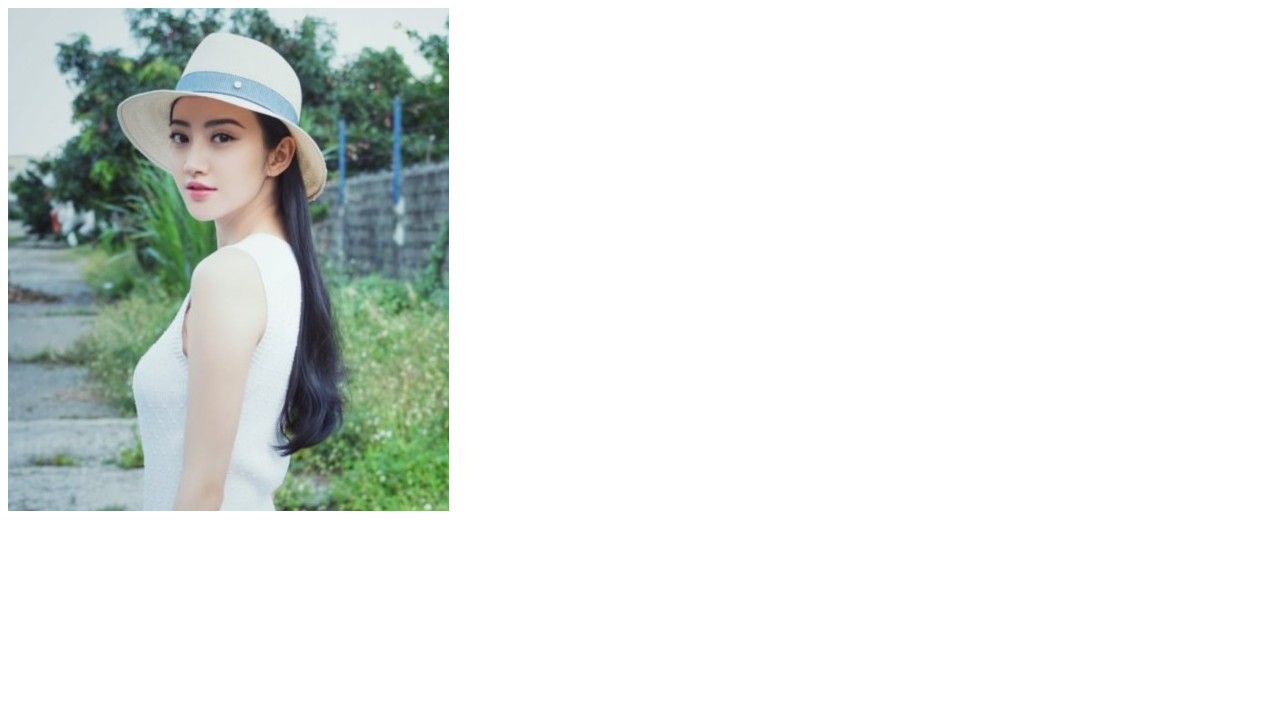
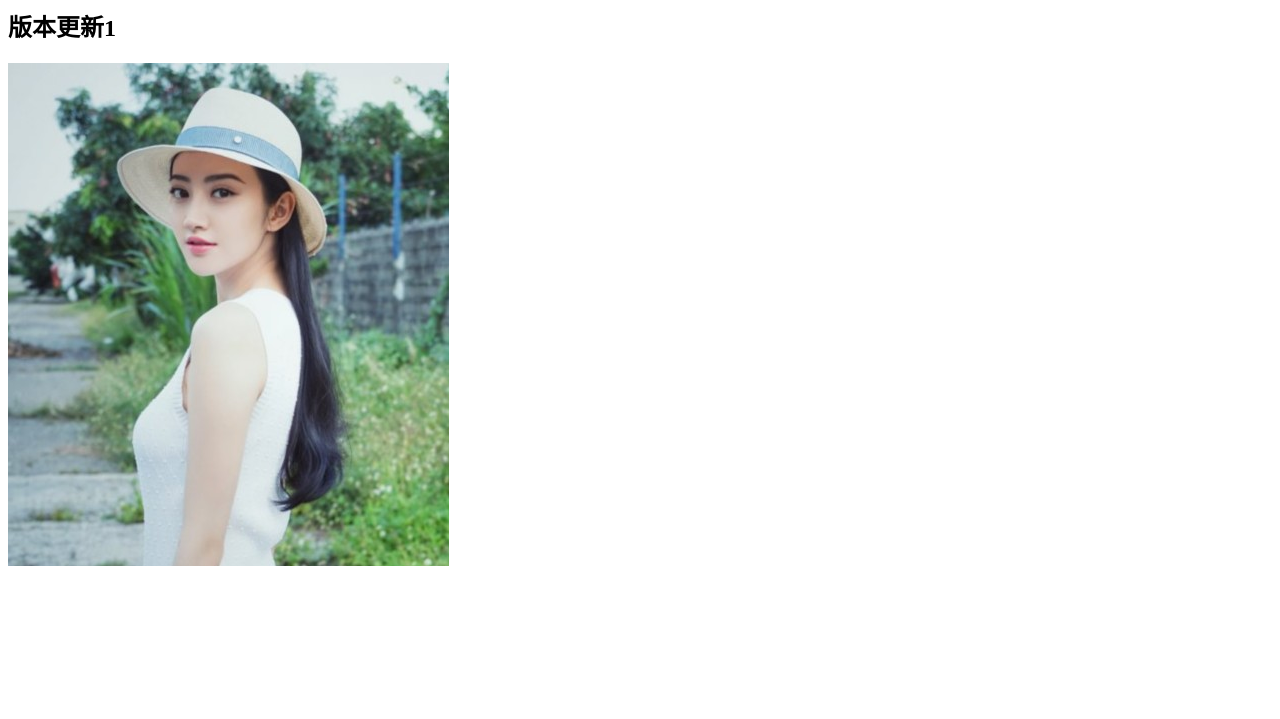
Before and after one commit to huangguoxing/1906-2, a plain HTML site: page index.html in a window 1280 px wide. Shown: the part 81-800 px from the top of the page. Drawn offline with Linux system fonts and the light colour scheme.

Commit message:
Update index.html

```diff
--- a/index.html
+++ b/index.html
@@ -9,6 +9,7 @@
 </head>
 <body>
     <h1>测试标题123啦啦啦</h1>
+    <h2>版本更新1</h2>
     <img src="jt.png" alt="">
 </body>
 </html>
```
